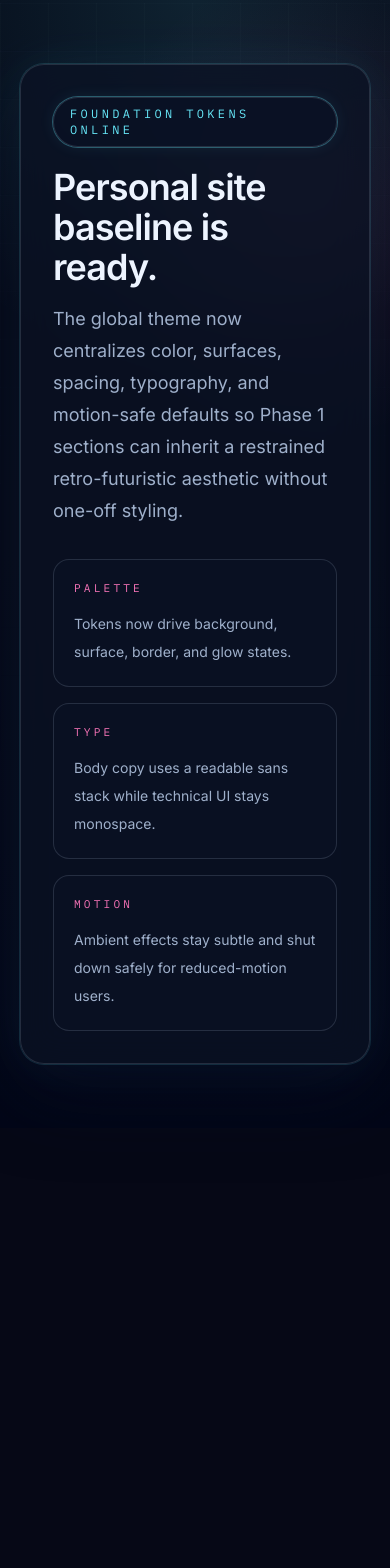
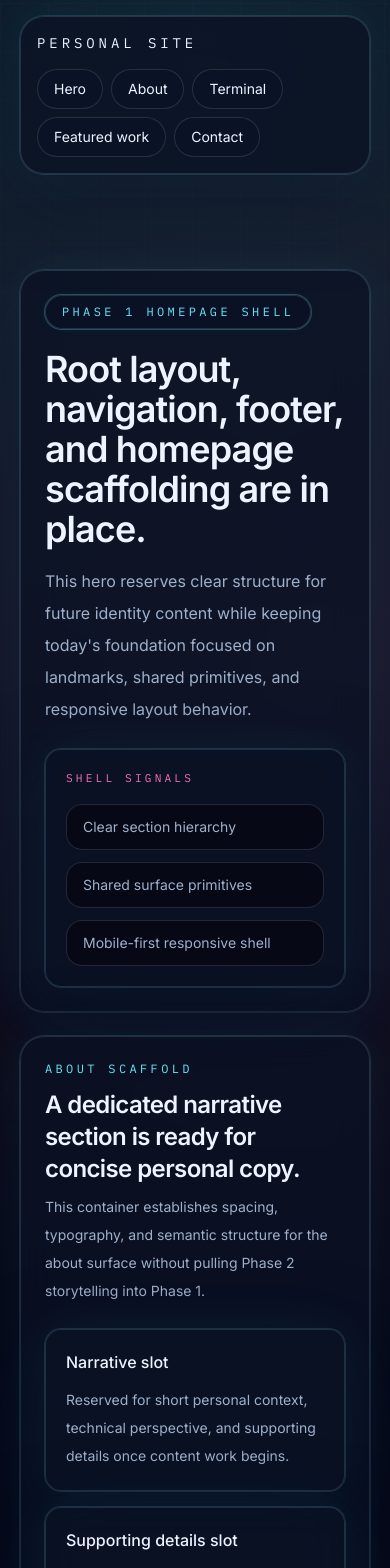
Before and after one commit to staylor11x/personal-site, a Next.js app: page / in a window 390 px wide. Shown: the top 1568 px of the page. Before the commit the page ends 1128 px from the top, so only its background shows below. Built offline with nearby package versions, Linux system fonts and the light colour scheme.

Commit message:
feat: Adding root layout components

```diff
--- /dev/null
+++ b/app/components/site-primitives.tsx
@@ -0,0 +1,58 @@
+import type { ComponentPropsWithoutRef, ElementType, ReactNode } from "react";
+
+type ClassValue = string | undefined;
+
+function cx(...classes: ClassValue[]) {
+  return classes.filter(Boolean).join(" ");
+}
+
+type SiteContainerProps = {
+  children: ReactNode;
+  className?: string;
+};
+
+export function SiteContainer({ children, className }: SiteContainerProps) {
+  return <div className={cx("mx-auto w-full max-w-6xl px-[var(--site-space-gutter)]", className)}>{children}</div>;
+}
+
+type SurfaceCardProps = {
+  as?: ElementType;
+  children: ReactNode;
+  className?: string;
+} & ComponentPropsWithoutRef<"div">;
+
+export function SurfaceCard({ as: Component = "div", children, className, ...props }: SurfaceCardProps) {
+  return (
+    <Component className={cx("panel-surface", className)} {...props}>
+      {children}
+    </Component>
+  );
+}
+
+type SiteSectionProps = {
+  id: string;
+  eyebrow: string;
+  title: string;
+  description: string;
+  children: ReactNode;
+  className?: string;
+};
+
+export function SiteSection({ id, eyebrow, title, description, children, className }: SiteSectionProps) {
+  return (
+    <section id={id} aria-labelledby={`${id}-title`} className="scroll-mt-28">
+      <SurfaceCard className={cx("space-y-6 p-6 sm:p-8", className)}>
+        <div className="space-y-3">
+          <p className="technical-label text-xs text-accent-cyan">{eyebrow}</p>
+          <div className="space-y-2">
+            <h2 id={`${id}-title`} className="text-2xl font-semibold tracking-tight text-foreground sm:text-3xl">
+              {title}
+            </h2>
+            <p className="max-w-3xl text-sm leading-7 text-foreground-muted sm:text-base">{description}</p>
+          </div>
+        </div>
+        {children}
+      </SurfaceCard>
+    </section>
+  );
+}
--- a/app/globals.css
+++ b/app/globals.css
@@ -44,6 +44,7 @@
 
 html {
   background-color: var(--site-color-bg);
+  scroll-behavior: smooth;
 }
 
 body {
--- a/app/layout.tsx
+++ b/app/layout.tsx
@@ -1,6 +1,7 @@
 import type { Metadata } from "next";
 import { IBM_Plex_Mono, Inter } from "next/font/google";
 import type { ReactNode } from "react";
+import { SiteContainer, SurfaceCard } from "./components/site-primitives";
 import "./globals.css";
 
 const bodyFont = Inter({
@@ -18,18 +19,88 @@ const monoFont = IBM_Plex_Mono({
 
 export const metadata: Metadata = {
   title: "Personal Site",
-  description: "Personal site scaffolded with Next.js, TypeScript, and Tailwind CSS.",
+  description: "Phase 1 shell for a personal site built with Next.js, TypeScript, and Tailwind CSS.",
 };
 
 type RootLayoutProps = {
   children: ReactNode;
 };
 
+const primaryNavItems = [
+  { href: "#hero", label: "Hero" },
+  { href: "#about", label: "About" },
+  { href: "#terminal", label: "Terminal" },
+  { href: "#featured-work", label: "Featured work" },
+  { href: "#contact", label: "Contact" },
+] as const;
+
+const contactShellItems = ["Email slot", "GitHub slot", "LinkedIn slot"] as const;
+
 export default function RootLayout({ children }: RootLayoutProps) {
   return (
     <html lang="en">
       <body className={[bodyFont.variable, monoFont.variable, "font-sans", "antialiased"].join(" ")}>
-        {children}
+        <a
+          href="#main-content"
+          className="absolute left-4 top-4 z-50 -translate-y-20 rounded-full border border-border-strong bg-bg-elevated px-4 py-2 text-sm text-foreground transition-transform focus:translate-y-0"
+        >
+          Skip to content
+        </a>
+        <div className="flex min-h-screen flex-col">
+          <header className="sticky top-0 z-40 py-4">
+            <SiteContainer>
+              <SurfaceCard className="flex flex-col gap-4 px-4 py-4 sm:px-5">
+                <div className="flex flex-col gap-4 sm:flex-row sm:items-center sm:justify-between">
+                  <a href="#hero" className="technical-label text-sm text-foreground">
+                    Personal site
+                  </a>
+                  <nav aria-label="Primary" className="w-full sm:w-auto">
+                    <ul className="flex flex-wrap gap-2">
+                      {primaryNavItems.map((item) => (
+                        <li key={item.href}>
+                          <a
+                            href={item.href}
+                            className="inline-flex min-h-10 items-center rounded-full border border-border-subtle bg-bg-elevated/70 px-4 py-2 text-sm text-foreground-muted transition-colors hover:border-border-strong hover:text-foreground"
+                          >
+                            {item.label}
+                          </a>
+                        </li>
+                      ))}
+                    </ul>
+                  </nav>
+                </div>
+              </SurfaceCard>
+            </SiteContainer>
+          </header>
+          <main id="main-content" className="flex-1 pb-12 pt-4">
+            {children}
+          </main>
+          <footer id="contact" className="pb-8 pt-4">
+            <SiteContainer>
+              <SurfaceCard className="flex flex-col gap-5 px-5 py-6 sm:flex-row sm:items-end sm:justify-between">
+                <div className="space-y-2">
+                  <h2 id="contact-shell-heading" className="technical-label text-xs text-accent-magenta">
+                    Contact shell
+                  </h2>
+                  <p className="max-w-2xl text-sm text-foreground-muted">
+                    Footer structure is in place for production contact links once Phase 1 shell work gives way to content and polish.
+                  </p>
+                </div>
+                <section aria-labelledby="contact-shell-heading">
+                  <ul className="flex flex-wrap gap-2">
+                    {contactShellItems.map((item) => (
+                      <li key={item}>
+                        <span className="inline-flex min-h-10 items-center rounded-full border border-border-subtle bg-bg-elevated/70 px-4 py-2 text-sm text-foreground-muted">
+                          {item}
+                        </span>
+                      </li>
+                    ))}
+                  </ul>
+                </section>
+              </SurfaceCard>
+            </SiteContainer>
+          </footer>
+        </div>
       </body>
     </html>
   );
--- a/app/page.tsx
+++ b/app/page.tsx
@@ -1,49 +1,119 @@
-const themeSignals = [
+import { SiteContainer, SiteSection, SurfaceCard } from "./components/site-primitives";
+
+const heroSignals = [
+  "Clear section hierarchy",
+  "Shared surface primitives",
+  "Mobile-first responsive shell",
+] as const;
+
+const featuredWorkShell = [
   {
-    label: "Palette",
-    value: "Tokens now drive background, surface, border, and glow states.",
+    title: "Featured item slot 01",
+    description: "Reserved for a concise project or capability summary once structured content is ready.",
   },
   {
-    label: "Type",
-    value: "Body copy uses a readable sans stack while technical UI stays monospace.",
+    title: "Featured item slot 02",
+    description: "Keeps the homepage balanced before real featured work copy lands in a later phase.",
   },
   {
-    label: "Motion",
-    value: "Ambient effects stay subtle and shut down safely for reduced-motion users.",
+    title: "Featured item slot 03",
+    description: "Uses the same card surface so future content can drop in without layout rewrites.",
   },
 ] as const;
 
 export default function Home() {
   return (
-    <main className="mx-auto flex min-h-screen w-full max-w-5xl items-center px-[var(--site-space-gutter)] py-[var(--site-space-section)]">
-      <section className="panel-surface w-full space-y-8 p-8 sm:p-10">
+    <SiteContainer className="py-[var(--site-space-section)]">
+      <div className="space-y-6">
+        <section id="hero" aria-labelledby="hero-title" className="scroll-mt-28">
+          <SurfaceCard className="space-y-8 p-6 sm:p-8">
+            <div className="grid gap-6 lg:grid-cols-[minmax(0,1.7fr)_minmax(18rem,1fr)] lg:items-start">
               <div className="space-y-5">
                 <p className="technical-label motion-safe-accent inline-flex items-center rounded-full border border-border-strong bg-bg-elevated/80 px-4 py-2 text-xs text-accent-cyan">
-            Foundation tokens online
+                  Phase 1 homepage shell
                 </p>
                 <div className="space-y-4">
-            <h1 className="max-w-3xl text-4xl font-semibold tracking-tight text-foreground sm:text-6xl">
-              Personal site baseline is ready.
+                  <h1 id="hero-title" className="max-w-3xl text-4xl font-semibold tracking-tight text-foreground sm:text-6xl">
+                    Root layout, navigation, footer, and homepage scaffolding are in place.
                   </h1>
-            <p className="max-w-2xl text-lg leading-8 text-foreground-muted">
-              The global theme now centralizes color, surfaces, spacing, typography, and motion-safe defaults so Phase 1 sections can inherit a restrained retro-futuristic aesthetic without one-off styling.
+                  <p className="max-w-2xl text-base leading-8 text-foreground-muted sm:text-lg">
+                    This hero reserves clear structure for future identity content while keeping today&apos;s foundation focused on landmarks, shared primitives, and responsive layout behavior.
                   </p>
                 </div>
               </div>
+              <SurfaceCard as="aside" className="space-y-4 rounded-2xl bg-bg-elevated/80 p-5">
+                <p className="technical-label text-[0.7rem] text-accent-magenta">Shell signals</p>
+                <ul className="space-y-3 text-sm text-foreground-muted">
+                  {heroSignals.map((signal) => (
+                    <li key={signal} className="rounded-2xl border border-border-subtle bg-bg px-4 py-3">
+                      {signal}
+                    </li>
+                  ))}
+                </ul>
+              </SurfaceCard>
+            </div>
+          </SurfaceCard>
+        </section>
 
-        <div className="grid gap-4 sm:grid-cols-3">
-          {themeSignals.map((signal) => (
-            <article
-              key={signal.label}
-              data-ui="technical"
-              className="rounded-2xl border border-border-subtle bg-bg-elevated/72 p-5"
+        <SiteSection
+          id="about"
+          eyebrow="About scaffold"
+          title="A dedicated narrative section is ready for concise personal copy."
+          description="This container establishes spacing, typography, and semantic structure for the about surface without pulling Phase 2 storytelling into Phase 1."
         >
-              <p className="technical-label text-[0.7rem] text-accent-magenta">{signal.label}</p>
-              <p className="mt-3 font-sans text-sm leading-7 text-foreground-muted">{signal.value}</p>
-            </article>
+          <div className="grid gap-4 md:grid-cols-2">
+            <SurfaceCard as="article" className="rounded-2xl bg-bg-elevated/72 p-5">
+              <h3 className="text-base font-medium text-foreground">Narrative slot</h3>
+              <p className="mt-3 text-sm leading-7 text-foreground-muted">
+                Reserved for short personal context, technical perspective, and supporting details once content work begins.
+              </p>
+            </SurfaceCard>
+            <SurfaceCard as="article" className="rounded-2xl bg-bg-elevated/72 p-5">
+              <h3 className="text-base font-medium text-foreground">Supporting details slot</h3>
+              <p className="mt-3 text-sm leading-7 text-foreground-muted">
+                Uses the same shared surface treatment so future text blocks remain visually consistent across breakpoints.
+              </p>
+            </SurfaceCard>
+          </div>
+        </SiteSection>
+
+        <SiteSection
+          id="terminal"
+          eyebrow="Terminal scaffold"
+          title="The terminal section is framed without adding interaction or command logic yet."
+          description="Phase 1 keeps the terminal surface to a static, accessible shell so the homepage reads clearly before interactive behavior arrives."
+        >
+          <SurfaceCard as="article" className="rounded-2xl bg-[#030712]/90 p-5" data-ui="technical">
+            <div className="flex items-center gap-2 border-b border-border-subtle pb-4 text-xs text-foreground-muted">
+              <span className="h-3 w-3 rounded-full bg-accent-magenta/80" />
+              <span className="h-3 w-3 rounded-full bg-accent-cyan/70" />
+              <span className="technical-label ml-2 text-[0.65rem]">Terminal shell reserved</span>
+            </div>
+            <div className="space-y-3 pt-4 text-sm text-foreground-muted">
+              <p>&gt; terminal surface placeholder initialized</p>
+              <p>&gt; keyboard-friendly static frame only</p>
+              <p>&gt; interactive command registry deferred to Phase 3</p>
+            </div>
+          </SurfaceCard>
+        </SiteSection>
+
+        <SiteSection
+          id="featured-work"
+          eyebrow="Featured work scaffold"
+          title="Featured work slots are ready for structured content."
+          description="This section keeps the homepage balanced with reusable cards while intentionally avoiding real project content until the next phase."
+        >
+          <div className="grid gap-4 md:grid-cols-3">
+            {featuredWorkShell.map((item) => (
+              <SurfaceCard key={item.title} as="article" className="rounded-2xl bg-bg-elevated/72 p-5">
+                <p className="technical-label text-[0.7rem] text-accent-magenta">Placeholder</p>
+                <h3 className="mt-3 text-lg font-medium text-foreground">{item.title}</h3>
+                <p className="mt-3 text-sm leading-7 text-foreground-muted">{item.description}</p>
+              </SurfaceCard>
             ))}
           </div>
-      </section>
-    </main>
+        </SiteSection>
+      </div>
+    </SiteContainer>
   );
 }
```
Lines whose indentation alone changed are shown as unchanged.
